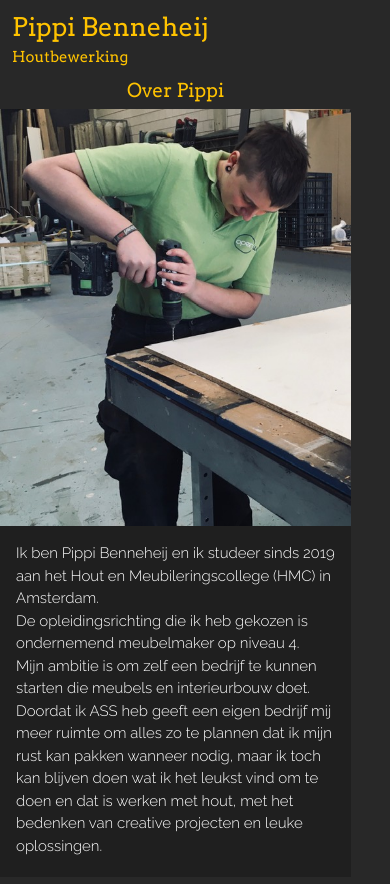
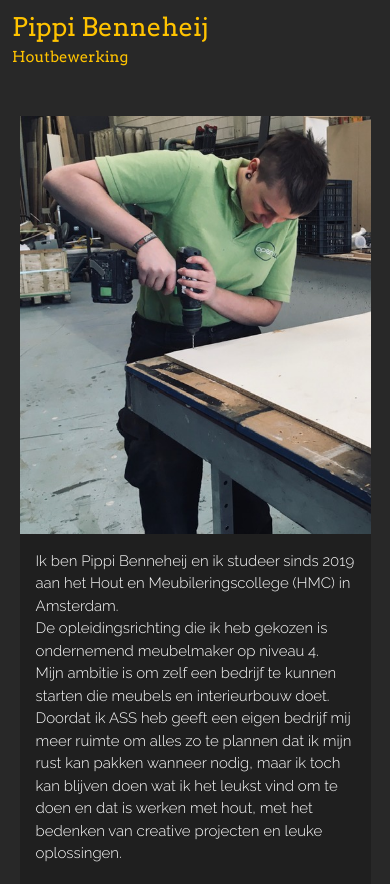
Before and after one commit to lvr-dev/pb-meubelen, a Svelte app in the folder frontend/: page / in a window 390 px wide. Built offline with nearby package versions, Linux system fonts and the light colour scheme; some icons are missing.

Commit message:
feat: altered mobile layout

```diff
--- a/frontend/public/global.css
+++ b/frontend/public/global.css
@@ -158,7 +158,7 @@ h2.page-title {
 	color: #ff7f00;
 }
 
-@media only screen and (min-width: 601px) {
+@media only screen and (min-width: 825px) {
 	.mobile {
 		display: none;
 	}
--- a/frontend/src/App.svelte
+++ b/frontend/src/App.svelte
@@ -14,7 +14,7 @@
 <div class="pb-grid-container">
 	<div class="pb-header-fill"></div>
 	<div class="pb-header"><Header /></div>
-	<div class="pb-sidebar"></div>
+	<div class="pb-sidebar"><Slider /></div>
 	<main class="pb-main">
 		<section class="pb-content">
 			{#if selectedMenuOption === 'projecten'}
@@ -48,19 +48,17 @@
 }
 
 .pb-main {
-	display: flex;
-	flex-direction: row;
 	grid-area: main;
 }
 
 
- @media only screen and (max-width: 600px) {
+ @media only screen and (max-width: 825px) {
 	.pb-grid-container {
 		grid-template-areas:
 			"header"
 			"main";
 		grid-template-columns: 1fr;
-        grid-template-rows: 1fr;
+        grid-template-rows: 116px 5fr;
 	}
 
 	.pb-header, .pb-main {
@@ -77,7 +75,7 @@
 	}
  }
 
- @media only screen and (min-width: 601px) {
+ @media only screen and (min-width: 826px) {
 	.pb-grid-container {
 		grid-template-areas:
 		"header-fill header"
--- a/frontend/src/content/About.svelte
+++ b/frontend/src/content/About.svelte
@@ -1,5 +1,4 @@
 <div class="content-wrapper">
-    <h2 class="page-title mobile">Over Pippi</h2>
     <div class="card">
         <div class="card-image">
             <img
@@ -32,12 +31,11 @@
 .card-content {
     margin: 1rem;
 }
-@media only screen and (min-width: 601px) {
 
-}
 @media only screen and (max-width: 825px) {
     .card {
         width: 90vw;
+        margin: 0 auto;
     }
 }
 
--- a/frontend/src/ui/Header.svelte
+++ b/frontend/src/ui/Header.svelte
@@ -43,7 +43,7 @@
         padding: 0 12px;
     }
 
-    @media only screen and (max-width: 600px) {
+    @media only screen and (max-width: 825px) {
 
         .pb-header-toolbar {
             border: none;
--- a/frontend/src/ui/Slider.svelte
+++ b/frontend/src/ui/Slider.svelte
@@ -83,7 +83,7 @@ li.menu-link.selected {
     cursor: crosshair;
 }
 
-@media only screen and (max-width: 600) {
+@media only screen and (max-width: 825) {
     .pb-slider {
         display: none;
     }
@@ -119,7 +119,7 @@ li.menu-link.selected {
     }
 }
 
-@media only screen and (min-width: 601px) {
+@media only screen and (min-width: 826px) {
     .pb-slider {
         display: block;
     }
```
